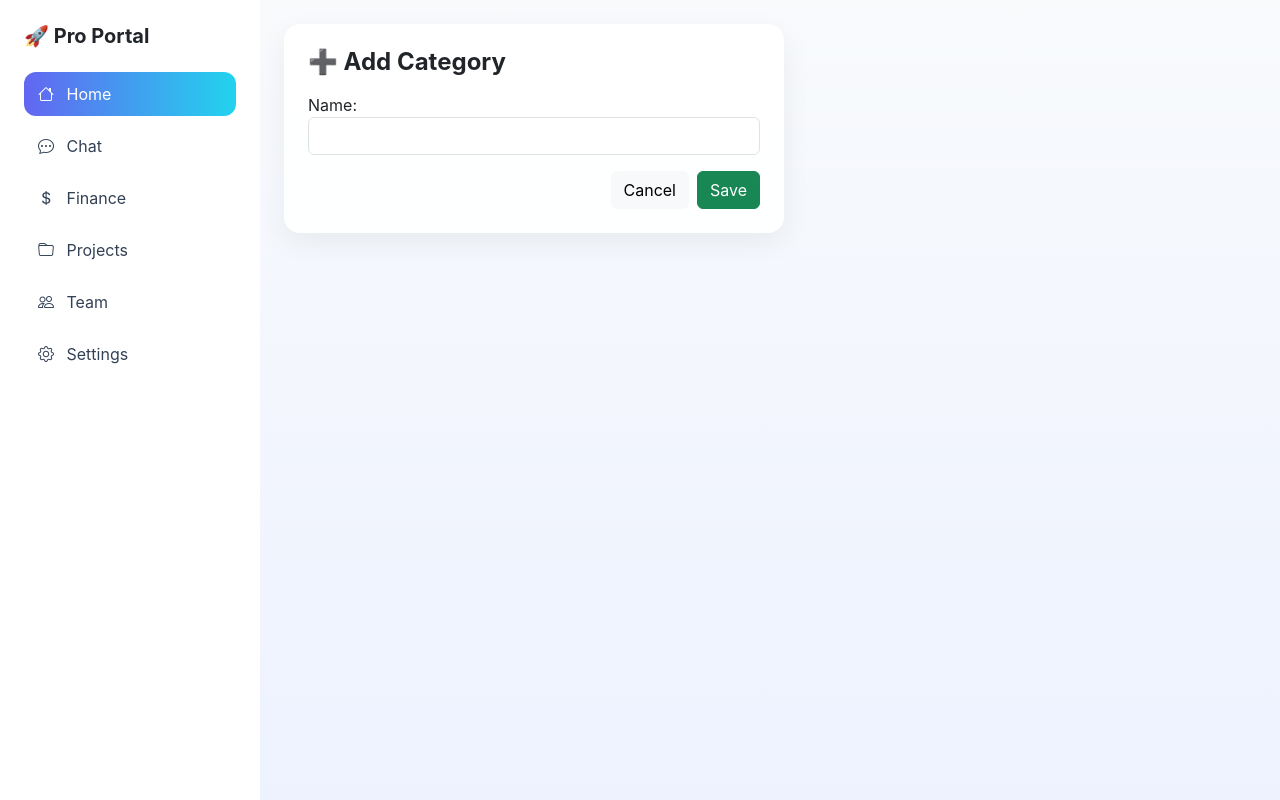
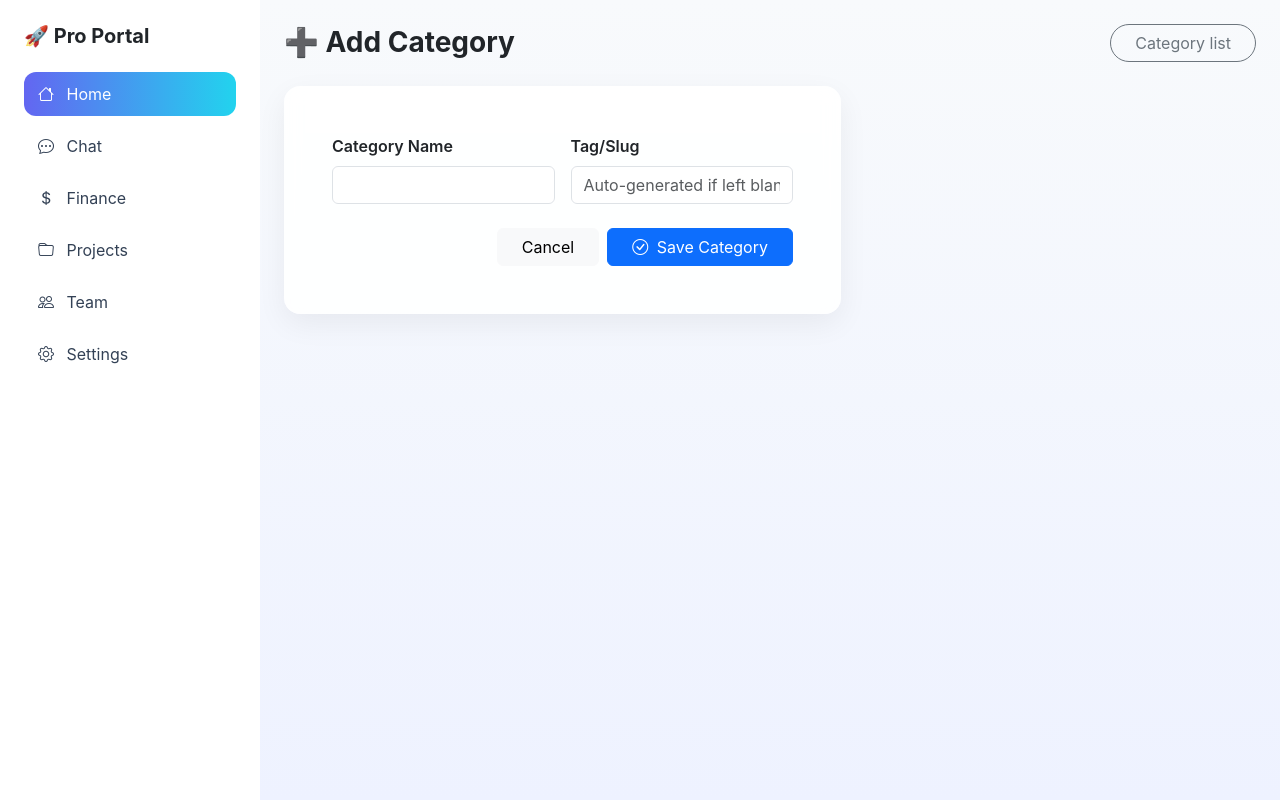
Before and after one commit to kuldeepsaini65/ks_overall, a Django app: page /finance/1/categories/add/ in a window 1280 px wide. Run offline with Django 5.2, Linux system fonts and the light colour scheme; the visitor is signed in with stand-in values (Sample User, id 1).

```diff
--- a/finance/admin.py
+++ b/finance/admin.py
@@ -4,7 +4,7 @@ from .models import *
 
 @admin.register(ExpenseCategory)
 class ExpenseCategoryList(admin.ModelAdmin):
-    list_display = ['name', 'user']
+    list_display = ['name','slug', 'user']
 
 
 
--- a/finance/forms.py
+++ b/finance/forms.py
@@ -1,19 +1,41 @@
 from django import forms
 from .models import Expense, ExpenseCategory, Debt
+from django.utils.text import slugify
+from django.core.exceptions import ValidationError
 
 
 
 class CategoryForm(forms.ModelForm):
     class Meta:
         model = ExpenseCategory
-        fields = ['name']
+        fields = ['name', 'slug']
+        widgets = {
+            'name': forms.TextInput(attrs={'class': 'form-control'}),
+            'slug': forms.TextInput(attrs={
+                'class': 'form-control',
+                'placeholder': 'Auto-generated if left blank'
+            }),
+        }
 
     def __init__(self, *args, **kwargs):
         self.user = kwargs.pop('user', None)
         super().__init__(*args, **kwargs)
-        self.fields['name'].widget.attrs.update({'class': 'form-control'})
 
+    def clean_slug(self):
+        slug = self.cleaned_data.get('slug')
+        name = self.cleaned_data.get('name')
 
+        # Auto-generate slug if not provided
+        if not slug and name:
+            slug = slugify(name)
+
+        # Ensure slug uniqueness
+        if ExpenseCategory.objects.filter(slug=slug).exclude(
+            pk=self.instance.pk
+        ).exists():
+            raise ValidationError("Category with this slug already exists.")
+
+        return slug
 
 
 
@@ -97,6 +119,10 @@ class ExpenseForm(forms.ModelForm):
             'expense_date': forms.DateInput(attrs={'type': 'date','class': 'form-control'}),
             'category' : forms.Select(attrs={'class':'form-control'}),
             'payment_mode' : forms.Select(attrs={'class':'form-control'}),
+
+            'debt': forms.Select(attrs={
+                'class': 'form-control',
+            }),
             'amount': forms.NumberInput(attrs={'class': 'form-control',
                 'placeholder': 'Enter amount',
                 'step': '0.01',
--- a/finance/templates/expense_category/category_form.html
+++ b/finance/templates/expense_category/category_form.html
@@ -1,15 +1,37 @@
 {% extends "dashboard.html" %}
+
+{% block title %}
+  ➕ Add Category | EverMix Tech
+{% endblock title %}
 
 {% block content %}
 <main class="flex-fill p-3 p-md-4">
-  <div class="glass p-4" style="max-width: 500px;">
-    <h4 class="fw-bold mb-3">➕ Add Category</h4>
 
-    <form method="post">
+  <!-- Header -->
+  <div class="d-flex flex-column flex-md-row justify-content-between align-items-start align-items-md-center mb-4 gap-2">
+    <h3 class="fw-bold mb-0">➕ Add Category</h3>
+
+    <a href="{% url 'finance:category_list' module=module %}"
+       class="btn btn-outline-secondary rounded-pill px-4">
+      Category list
+    </a>
+  </div>
+
+  <!-- Form Wrapper -->
+  <div class="row">
+    <div class="col-md-7">
+
+      <div class="glass p-4 p-md-5">
+
+        <form method="post" novalidate>
           {% csrf_token %}
-      {{ form.name.label_tag }}
+
+          <div class="row g-3">
+
+            <!-- Category Name -->
+            <div class="col-md-6">
+              <label class="form-label fw-semibold">Category Name</label>
               {{ form.name }}
-
               {% if form.name.errors %}
                 <div class="text-danger small mt-1">
                   {% for error in form.name.errors %}
@@ -17,12 +39,45 @@
                   {% endfor %}
                 </div>
               {% endif %}
+            </div>
 
-      <div class="mt-3 d-flex justify-content-end gap-2">
-        <a href="{% url 'finance:finance_dashboard' module=module %}" class="btn btn-light">Cancel</a>
-        <button class="btn btn-success">Save</button>
+            <div class="col-md-6">
+              <label class="form-label fw-semibold">Tag/Slug</label>
+              {{ form.slug }}
+              {% if form.slug.errors %}
+                <div class="text-danger small mt-1">
+                  {% for error in form.slug.errors %}
+                    {{ error }}
+                  {% endfor %}
                 </div>
+              {% endif %}
+
+
+
+
+
+
+          </div>
+
+          <!-- Actions -->
+          <div class="d-flex justify-content-end gap-2 mt-4">
+            <a href="{% url 'finance:finance_dashboard' module=module %}"
+               class="btn btn-light px-4">
+              Cancel
+            </a>
+
+            <button type="submit" class="btn btn-primary px-4">
+              <i class="bi bi-check-circle me-1"></i>
+              Save Category
+            </button>
+          </div>
+
         </form>
+
       </div>
+
+    </div>
+  </div>
+
 </main>
 {% endblock %}
--- a/finance/templates/expense_category/category_list.html
+++ b/finance/templates/expense_category/category_list.html
@@ -25,6 +25,7 @@
         <thead class="table-light">
           <tr>
             <th>Name</th>
+            <th>Tag</th>
           </tr>
         </thead>
 
@@ -32,6 +33,7 @@
           {% for e in data %}
           <tr>
             <td>{{ e.name|capfirst }}</td>
+            <td>{{ e.slug }}</td>
 
           </tr>
           {% empty %}
--- a/finance/templates/expenses/expense_list.html
+++ b/finance/templates/expenses/expense_list.html
@@ -41,6 +41,7 @@
           <tr>
             <th>Date</th>
             <th>Category</th>
+            <th>Debt</th>
             <th>Amount</th>
             <th>Payment</th>
             <th>Note</th>
@@ -57,6 +58,8 @@
                 {{ e.category|default:"—" }}
               </span>
             </td>
+            <td class="fw-semibold text-info"> {{ e.debt|default:'-' }}</td>
+
             <td class="fw-semibold text-danger">₹ {{ e.amount }}</td>
             <td class="text-capitalize">{{ e.payment_mode }}</td>
             <td class="text-muted small">
--- a/finance/views.py
+++ b/finance/views.py
@@ -225,7 +225,11 @@ def expense_update(request, module, pk):
 
     if form.is_valid():
         form.save()
-        return redirect('finance:list', module=module)
+        return redirect('finance:exp_list', module=module)
+    elif form.errors:
+        print(form.errors.as_data())
+        messages.error(request, form.errors.as_text())
+        return redirect('finance:exp_edit', module=module, pk=pk)
 
     context['module'] = module
     context['form'] = form
@@ -242,4 +246,4 @@ def expense_delete(request, module, pk):
 
     context['module'] = module
 
-    return redirect('finance:list', module = module)
+    return redirect('finance:exp_list', module = module)
--- a/homecontrol/templates/dashboard.html
+++ b/homecontrol/templates/dashboard.html
@@ -57,6 +57,24 @@
     justify-content: center;
     color: white;
   }
+
+
+
+  /* Slide animations for alerts */
+.slide-alert {
+  transform: translateX(120%);
+  transition: transform 0.55s cubic-bezier(0.22, 1, 0.36, 1);
+  will-change: transform;
+}
+
+.slide-alert.show {
+  transform: translateX(0);
+}
+
+.slide-alert.hide {
+  transform: translateX(120%);
+}
+
 </style>
 
 
@@ -103,6 +121,35 @@
   </aside>
 
   <!-- Main Content -->
+      {% if messages %}
+      <div class="position-fixed top-0 end-0 p-4" style="z-index:1055;">
+        {% for message in messages %}
+          <div class="alert alert-{{ message.tags }} alert-dismissible glass shadow-sm slide-alert"
+              role="alert"
+              style="min-width:320px;">
+
+            {% if message.tags == 'success' %}
+              <i class="bi bi-check-circle-fill me-2 text-success"></i>
+            {% elif message.tags == 'error' %}
+              <i class="bi bi-x-circle-fill me-2 text-danger"></i>
+            {% elif message.tags == 'warning' %}
+              <i class="bi bi-exclamation-triangle-fill me-2 text-warning"></i>
+            {% else %}
+              <i class="bi bi-info-circle-fill me-2 text-primary"></i>
+            {% endif %}
+
+            <span class="fw-semibold">{{ message }}</span>
+
+            <button type="button"
+                    class="btn-close"
+                    onclick="closeSlideAlert(this)">
+            </button>
+          </div>
+        {% endfor %}
+      </div>
+    {% endif %}
+
+
   {% block content %}
 
   {% endblock content %}
@@ -115,5 +162,38 @@
 
 
 <script src="https://cdn.jsdelivr.net/npm/bootstrap@5.3.3/dist/js/bootstrap.bundle.min.js"></script>
+
+<script>
+  document.addEventListener("DOMContentLoaded", () => {
+    document.querySelectorAll(".slide-alert").forEach((alert, index) => {
+      // Small stagger for premium feel
+      setTimeout(() => {
+        alert.classList.add("show");
+      }, index * 120);
+
+      // Auto close after 4 seconds
+      setTimeout(() => {
+        closeAlert(alert);
+      }, 6000 + index * 120);
+    });
+  });
+
+  function closeSlideAlert(btn) {
+    const alert = btn.closest('.slide-alert');
+    closeAlert(alert);
+  }
+
+  function closeAlert(alert) {
+    alert.classList.remove("show");
+    alert.classList.add("hide");
+
+    // Remove from DOM after animation
+    setTimeout(() => {
+      alert.remove();
+    }, 600);
+  }
+</script>
+
+
 </body>
 </html>
--- a/homecontrol/views.py
+++ b/homecontrol/views.py
@@ -41,4 +41,7 @@ def user_logout(request):
 def dashboard(request):
     context = {}
     messages.success(request, f"Welcome back, {request.user.username}! You have successfully logged in.")
+    messages.error(request, f"Welcome back, {request.user.username}! You have successfully logged in.")
+    messages.warning(request, f"Welcome back, {request.user.username}! You have successfully logged in.")
+    messages.info(request, f"Welcome back, {request.user.username}! You have successfully logged in.")
     return render(request, 'index/dashboard.html', context=context)
```
Also changed, not shown: finance/models.py (+236 -46 lines), finance/templates/expenses/expense_form.html (+27 -7 lines). Lines whose indentation alone changed are shown as unchanged.
